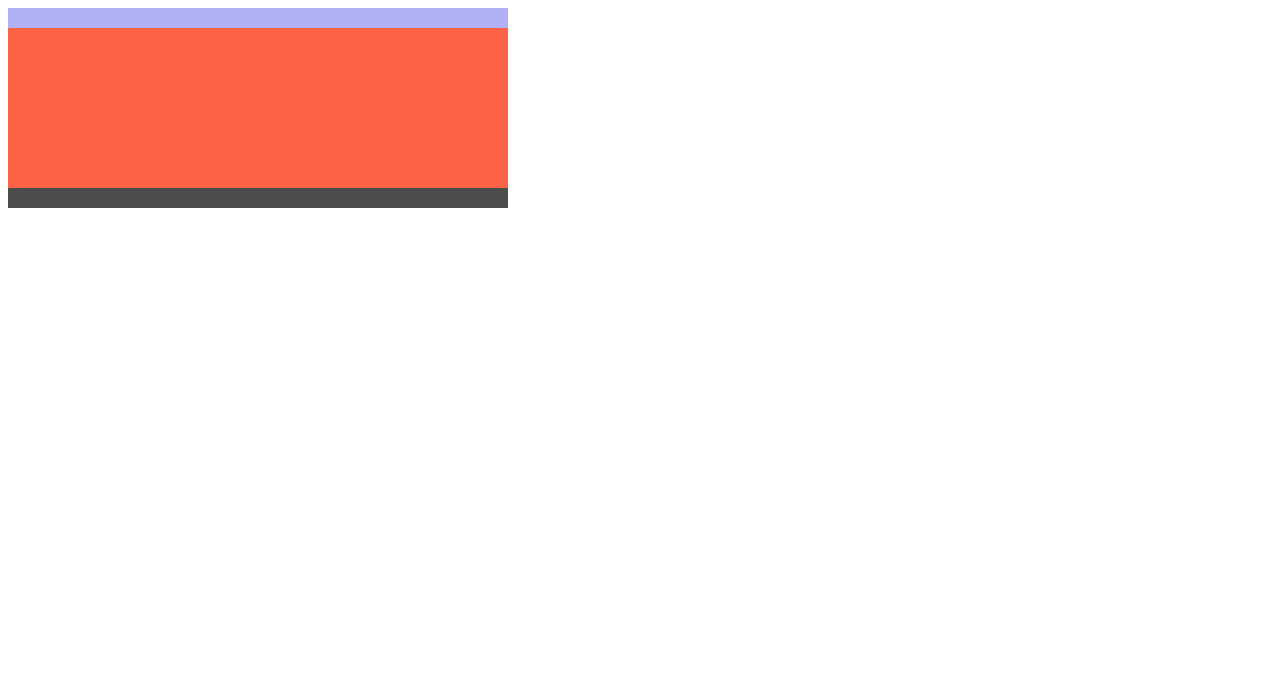
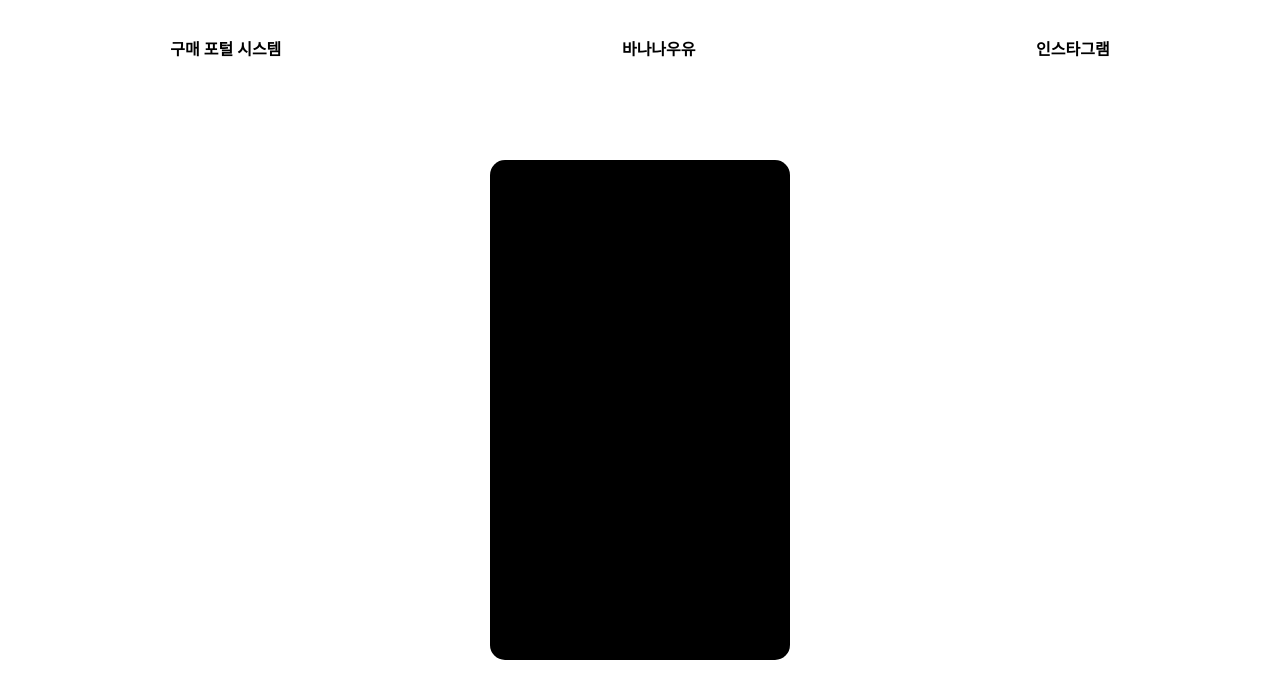
Before and after one commit to layingbackd/bananahjyw, a plain HTML site: page index.html in a window 1280 px wide. Drawn offline with Linux system fonts and the light colour scheme.

Commit message:
menuandcontents
goos

```diff
--- a/index.html
+++ b/index.html
@@ -6,28 +6,80 @@
   <meta name="viewport" content="width=device-width, initial-scale=1.0">
   <title>banana</title>
   <style>
+    *{
+      margin: 0;
+    }
 .wrap{
-  background-color: rgb(75, 75, 75);
-  width: 500px;
-  height: 200px;
+  /* background-color: rgb(75, 75, 75); */
+  width: 100vw;
+  height: 100vh;
 }
 .menu{
-  background-color: rgb(177, 177, 245);
+  /* background-color: rgb(177, 177, 245); */
   width: 100%;
-  height: 20px;
+  height: 20%;
 }
 .container{
-  background-color: tomato;
+  /* background-color: tomato; */
   width: 100%;
-  height: 160px;
+  height:100%;
+}
+.menuTop{
+  width: 100%;
+  height: 60%;
+  /* background-color: aqua; */
+  display: flex;
+  align-items: center;
+  justify-content: space-around;
+}
+.menuBottom{
+  width: 100%;
+  height: 40%;
+  /* background-color: yellowgreen; */
+}
+.menuTops{
+font-weight: 900;
+color: black;
+text-decoration: none;
+}
+.menuTops:hover{
+  opacity: 0.5;
+}
+.inner{
+  width: 100%;
+  height: 100%;
+  display: flex;
+  justify-content: center;
+}
+.box{
+width: 300px;
+height: 500px;
+background-color: black;
+border-radius: 15px;
+}
+.box:hover{
+  transition-duration: 1s;
+  transform: rotate(360deg);
 }
   </style>
 </head>
 
 <body>
 <div class="wrap">
-  <div class="menu"></div>
-  <div class="container"></div>
+  <div class="container">
+    <div class="menu">
+      <div class="menuTop">
+        <a href="https://www.youtube.com/" class="link menuTops">구매 포털 시스템</a>
+        <a class="logo menuTops">바나나우유</a>
+        <a class="sns menuTops">인스타그램</a>
+      </div>
+      <div class="menuBottom"></div>
+    </div>
+
+    <div class="inner">
+      <div class="box"></div>
+    </div>
+  </div>
 </div>
 </body>
 </html>
```
